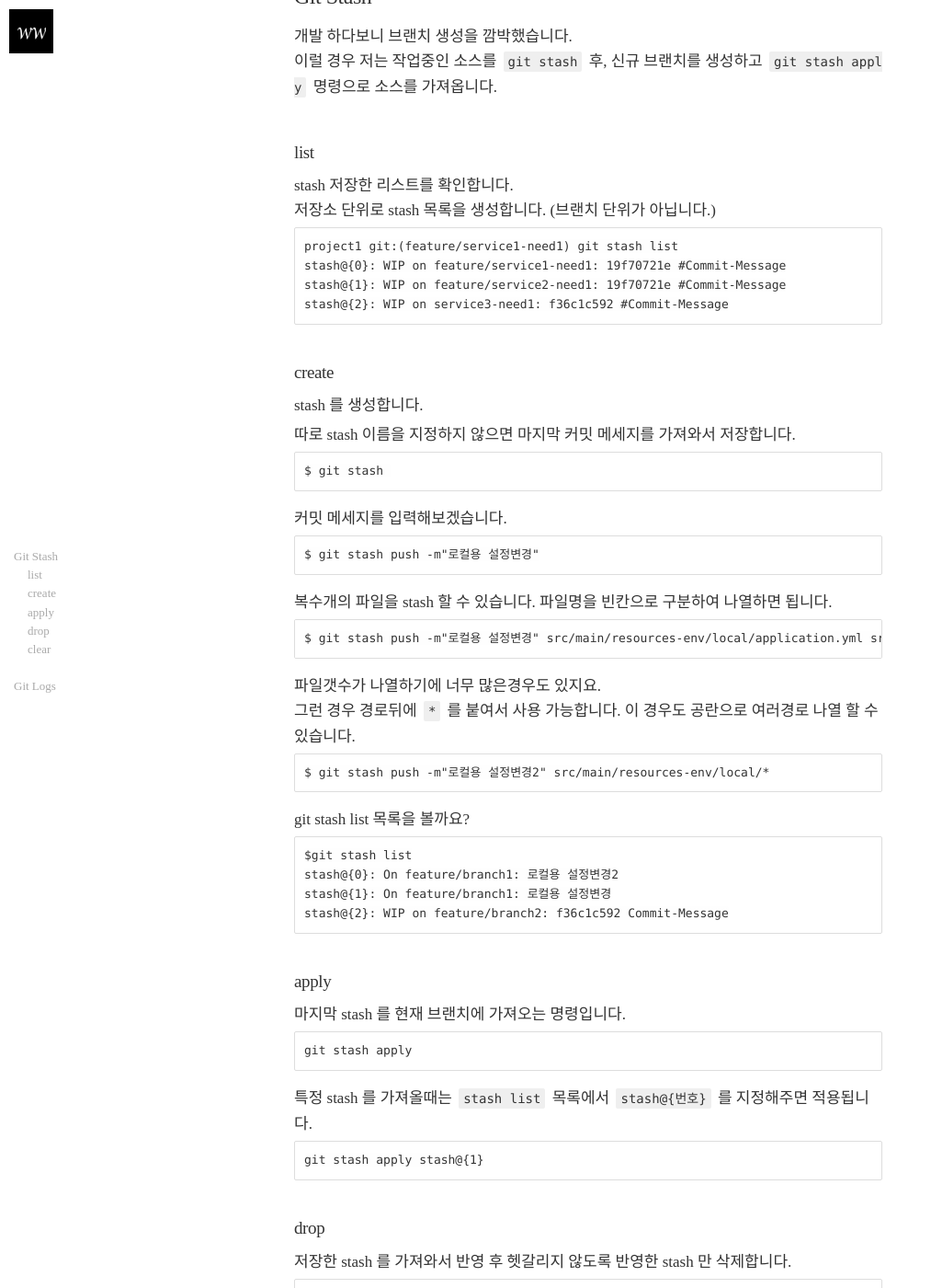
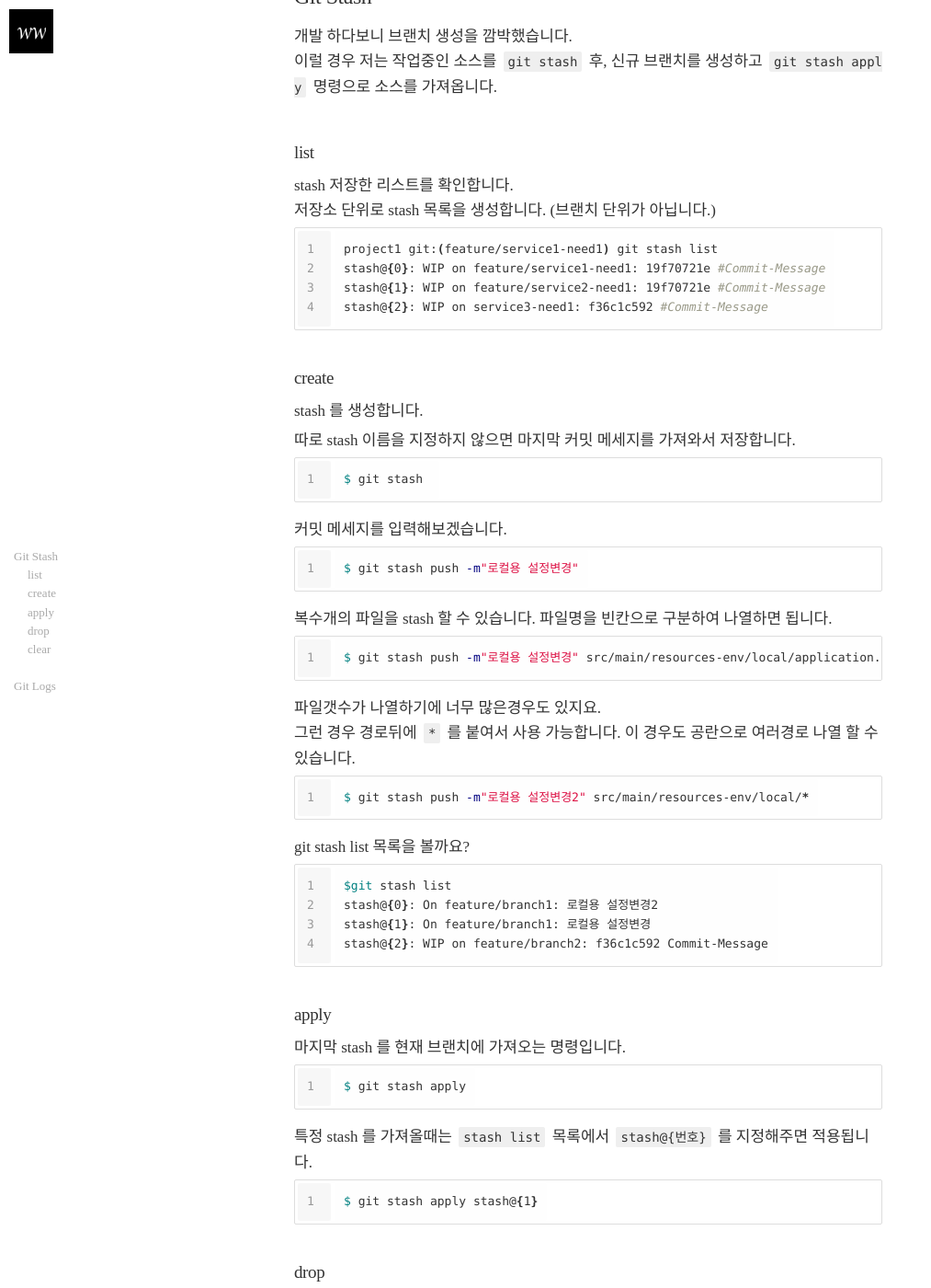
Before and after one commit to didalgus/didalgus.github.io, a Jekyll site: the page built from _posts/2024-01-02-Git-Stash.markdown, in a window 1280 px wide and 1400 px high, scrolled down 501 px. Shown: the whole window at 92% size, without its empty margins (0-1013 px from the left). Built offline with Jekyll 4.4.1, drawn with Linux system fonts in a browser that asks for light colours; nearby versions of some CDN libraries; some web fonts are replaced; the table of contents is made by our own code; some of the changed text lies outside the part shown.

Commit message:
modify post

````diff
--- a/_posts/2024-01-02-Git-Stash.markdown
+++ b/_posts/2024-01-02-Git-Stash.markdown
@@ -31,7 +31,7 @@ published: true
 
 stash 저장한 리스트를 확인합니다.
 저장소 단위로 stash 목록을 생성합니다. (브랜치 단위가 아닙니다.)
-```
+```bash
 project1 git:(feature/service1-need1) git stash list
 stash@{0}: WIP on feature/service1-need1: 19f70721e #Commit-Message
 stash@{1}: WIP on feature/service2-need1: 19f70721e #Commit-Message
@@ -44,29 +44,29 @@ stash 를 생성합니다.
 
 따로 stash 이름을 지정하지 않으면 마지막 커밋 메세지를 가져와서 저장합니다.
 
-```
+```bash
 $ git stash
 ```
 
 커밋 메세지를 입력해보겠습니다.
-```
+```bash
 $ git stash push -m"로컬용 설정변경"
 ```
 
 복수개의 파일을 stash 할 수 있습니다.
 파일명을 빈칸으로 구분하여 나열하면 됩니다.
-```
+```bash
 $ git stash push -m"로컬용 설정변경" src/main/resources-env/local/application.yml src/main/config/redis/RedisConfig.kt
 ```
 
 파일갯수가 나열하기에 너무 많은경우도 있지요.
 그런 경우 경로뒤에 `*` 를 붙여서 사용 가능합니다. 이 경우도 공란으로 여러경로 나열 할 수 있습니다.
-```
+```bash
 $ git stash push -m"로컬용 설정변경2" src/main/resources-env/local/*
 ```
 
 git stash list 목록을 볼까요?
-```
+```bash
 $git stash list
 stash@{0}: On feature/branch1: 로컬용 설정변경2
 stash@{1}: On feature/branch1: 로컬용 설정변경
@@ -80,14 +80,14 @@ stash@{2}: WIP on feature/branch2: f36c1c592 Commit-Message
 
 마지막 stash 를 현재 브랜치에 가져오는 명령입니다.
 
-```
-git stash apply
+```bash
+$ git stash apply
 ```
 
 특정 stash 를 가져올때는 `stash list` 목록에서 `stash@{번호}` 를 지정해주면 적용됩니다.
 
-```
-git stash apply stash@{1}
+```bash
+$ git stash apply stash@{1}
 ```
 
 
@@ -95,7 +95,7 @@ git stash apply stash@{1}
 ### drop
 
 저장한 stash 를 가져와서 반영 후 헷갈리지 않도록 반영한 stash 만 삭제합니다.
-```
+```bash
 $ git stash drop stash@{0}
 Dropped stash@{0} (c71e95a8f7fea875a5e4f9371ed410dfbcaeae51)
 ```
@@ -105,7 +105,7 @@ Dropped stash@{0} (c71e95a8f7fea875a5e4f9371ed410dfbcaeae51)
 
 stash 목록를 비우는 명령입니다.
 
-```
+```bash
 $ git stash clear
 ```
 
@@ -116,20 +116,20 @@ logs 명령을 터미널로 확인할때
 git 은 기본적으로 pager 를 이용해서 화면에 표시하는데 편집기에서 보여주고 사용자가 닫아야 하는 불편이 있습니다.
 
 cat으로 설정을 변경하면 현재 프롬프트가 있는 창에서 내용을 표시해줍니다.
-```
+```bash
 $ git config --global core.pager cat
 ```
 
 
 logs 명령를 사용할때 `-갯수` 지정하면 갯수만큼 보여줍니다.
-```
+```bash
 plugins git:(master) $ git logs -2
 667fdbf - ohmyzsh[bot], 5 days ago : feat(z): update to version afaf2965 (#12136)
 f43ee85 - ohmyzsh[bot], 5 days ago : feat(gitfast): update to version v2.0 (#12135)
 ```
 
 `~/.gitconfig` 설정파일 `[core]`에 `pager = cat` 항목을 추가하는 방법도 있습니다.
-```
+```bash
 [user]
         name = willow
         email = email@willow
````
